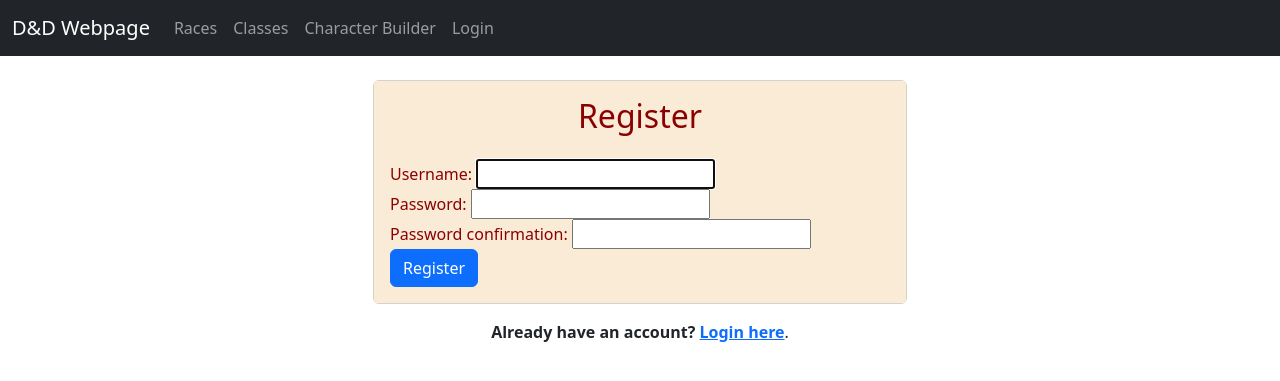
After one commit to kiraashley24/finalProjectKiraSelucky, a Django app: page /register/ in a window 1280 px wide. The commit adds this page. Shown: the top 381 px of the page. Run offline with Django 5.2, Linux system fonts and the light colour scheme.

Commit message:
basic login/register/logout created

```diff
--- a/dnd/forms.py
+++ b/dnd/forms.py
@@ -11,7 +11,7 @@ class CharacterForm(forms.ModelForm):
         widget=forms.TextInput(attrs={'placeholder': 'Enter Character Age'}),
         validators=[
             MinValueValidator(1, message='Your minimum age must be 1.'),
-            MaxValueValidator(500, message='Your maximum age must be 500.')
+            MaxValueValidator(750, message='Your maximum age must be 750')
         ]
     )
     backstory = forms.CharField(widget=forms.Textarea(attrs={'rows': 4, 'cols': 50, 'placeholder': 'Write Character Backstory...'}))
--- a/dnd/templates/base.html
+++ b/dnd/templates/base.html
@@ -30,8 +30,8 @@
                         <a class="nav-link" href="{% url 'dnd:charbuild' %}">Character Builder</a>
                     </li>
                     <li class="nav-item">
-                        <a class="nav-link" href="{% url 'dnd:character' character_id=1 %}">Character Details</a>
-                    </li>
+                        <a class="nav-link" href="{% url 'login' %}">Login</a>
+
                 </ul>
             </div>
         </div>
--- /dev/null
+++ b/dnd/templates/registration/register.html
@@ -0,0 +1,43 @@
+{% extends 'base.html' %}
+
+{% block content %}
+    <div class="container">
+        <div class="row justify-content-center">
+            <div class="col-md-6">
+                <div class="card">
+                    <div class="card-body" style="background-color: antiquewhite; color: darkred;">
+                        <h2 class="text-center mb-4">Register</h2>
+                        {% if messages %}
+                            <ul class="messages">
+                                {% for message in messages %}
+                                    <li{% if message.tags %} class="{{ message.tags }}"{% endif %}>{{ message }}</li>
+                                {% endfor %}
+                            </ul>
+                        {% endif %}
+                        <form method="post" action="{% url 'register' %}">
+                            {% csrf_token %}
+                            <div class="form-group">
+                                {{ form.username.label_tag }}
+                                {{ form.username }}
+                            </div>
+                            <div class="form-group">
+                                {{ form.password1.label_tag }}
+                                {{ form.password1 }}
+                            </div>
+                            <div class="form-group">
+                                {{ form.password2.label_tag }}
+                                {{ form.password2 }}
+                            </div>
+                            <div class="form-group">
+                                <button type="submit" class="btn btn-primary btn-block">Register</button>
+                            </div>
+                        </form>
+                    </div>
+                </div>
+                <div class="mt-3 text-center">
+                    <p><strong>Already have an account?</strong> <a href="{% url 'login' %}"><strong>Login here</strong></a>.</p>
+                </div>
+            </div>
+        </div>
+    </div>
+{% endblock %}
--- a/dnd/views.py
+++ b/dnd/views.py
@@ -6,6 +6,9 @@ from .forms import CharacterForm
 from django.shortcuts import render, redirect
 from django.contrib import messages
 from requests.exceptions import HTTPError, RequestException, JSONDecodeError
+from django.contrib.auth import login
+from django.contrib.auth.forms import UserCreationForm
+from django.contrib.auth.forms import AuthenticationForm
 
 
 def index(request):
@@ -107,3 +110,35 @@ def generate_random_name_and_age():
 
     # Return default values if an error occurs
     return {'name': "John Doe", 'age': "25"}
+
+def register(request):
+    if request.method == 'POST':
+        form = UserCreationForm(request.POST)
+        if form.is_valid():
+            user = form.save()
+            login(request, user)
+            messages.success(request, 'Registration successful. Welcome!')
+            return render(request, 'registration/register.html', {'registration_success': True})
+        else:
+            for error in form.errors.values():
+                messages.error(request, error[0])
+
+    else:
+        form = UserCreationForm()
+
+    return render(request, 'registration/register.html', {'form': form})
+
+def login_view(request):
+    if request.method == 'POST':
+        form = AuthenticationForm(request, data=request.POST)
+        if form.is_valid():
+            user = form.get_user()
+            login(request, user)
+            return redirect('charbuild.html') # redirects to charbuild page on successful login
+        else:
+            messages.error(request, 'Login failed. Please check your username and password.') # unsuccessful message
+
+    else:
+        form = AuthenticationForm()
+
+    return render(request, 'registration/login.html', {'form': form})
--- a/finalProjectKiraSelucky/settings.py
+++ b/finalProjectKiraSelucky/settings.py
@@ -123,3 +123,6 @@ STATIC_URL = 'static/'
 # https://docs.djangoproject.com/en/5.0/ref/settings/#default-auto-field
 
 DEFAULT_AUTO_FIELD = 'django.db.models.BigAutoField'
+
+LOGIN_REDIRECT_URL = 'dnd:charbuild'
+LOGOUT_REDIRECT_URL = '/'
--- a/finalProjectKiraSelucky/urls.py
+++ b/finalProjectKiraSelucky/urls.py
@@ -17,9 +17,16 @@ Including another URLconf
 from django.contrib import admin
 from django.urls import include, path, re_path
 from dnd.views import index
+from django.contrib.auth import views as auth_views
+from dnd.views import register
 
 urlpatterns = [
     path("dnd/", include("dnd.urls", namespace='dnd')),
     path("admin/", admin.site.urls),
     re_path(r"^$", index, name="index"),
+    path('accounts/', include('django.contrib.auth.urls')),
+    path('register/', register, name='register'),
+    path('logout/', auth_views.LogoutView.as_view(), name='logout'),
+    path('login/', auth_views.LoginView.as_view(template_name='registration/login.html'), name='login'),
+
 ]
```
Also changed, not shown: dnd/templates/registration/login.html (added, +32 -0 lines).
